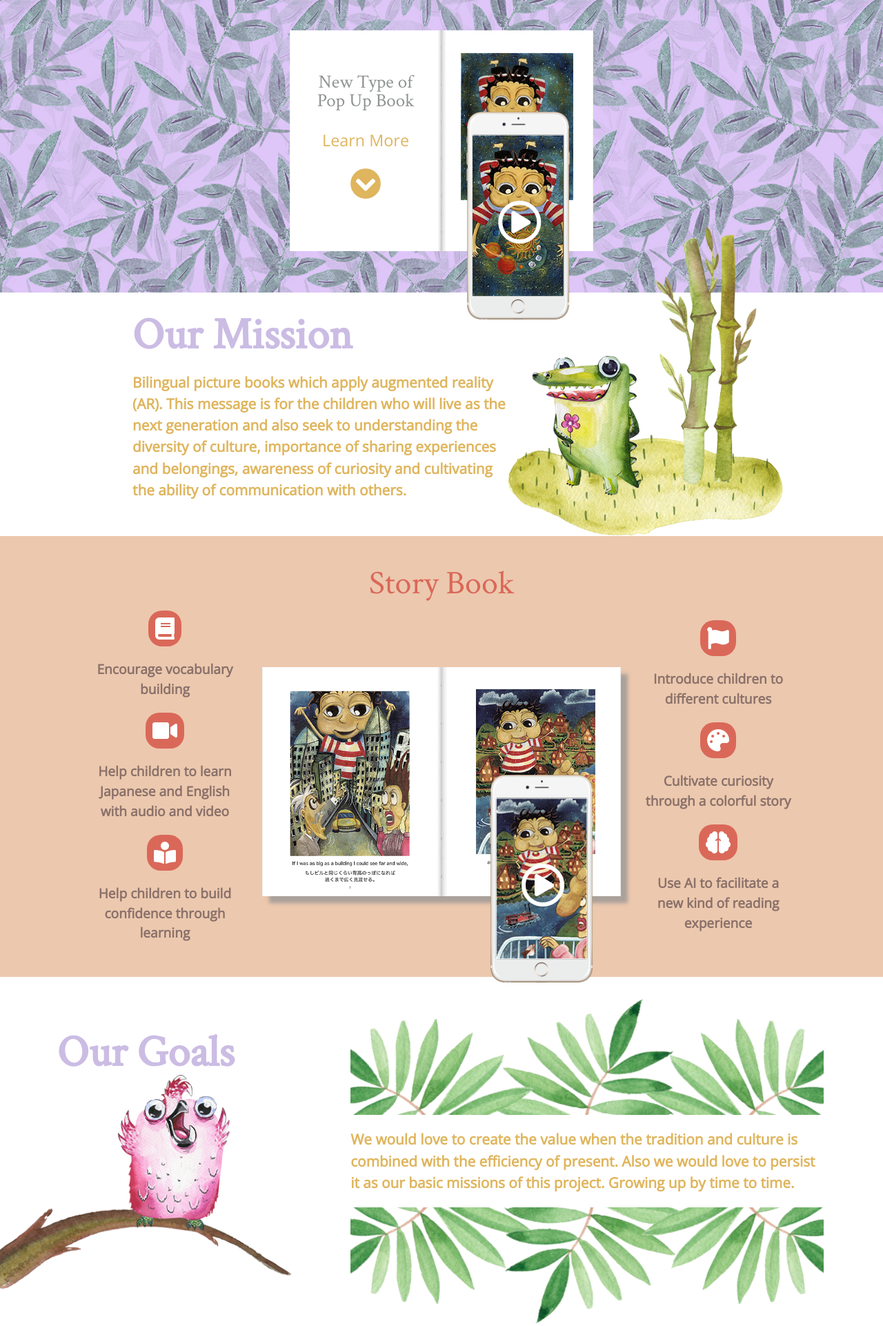
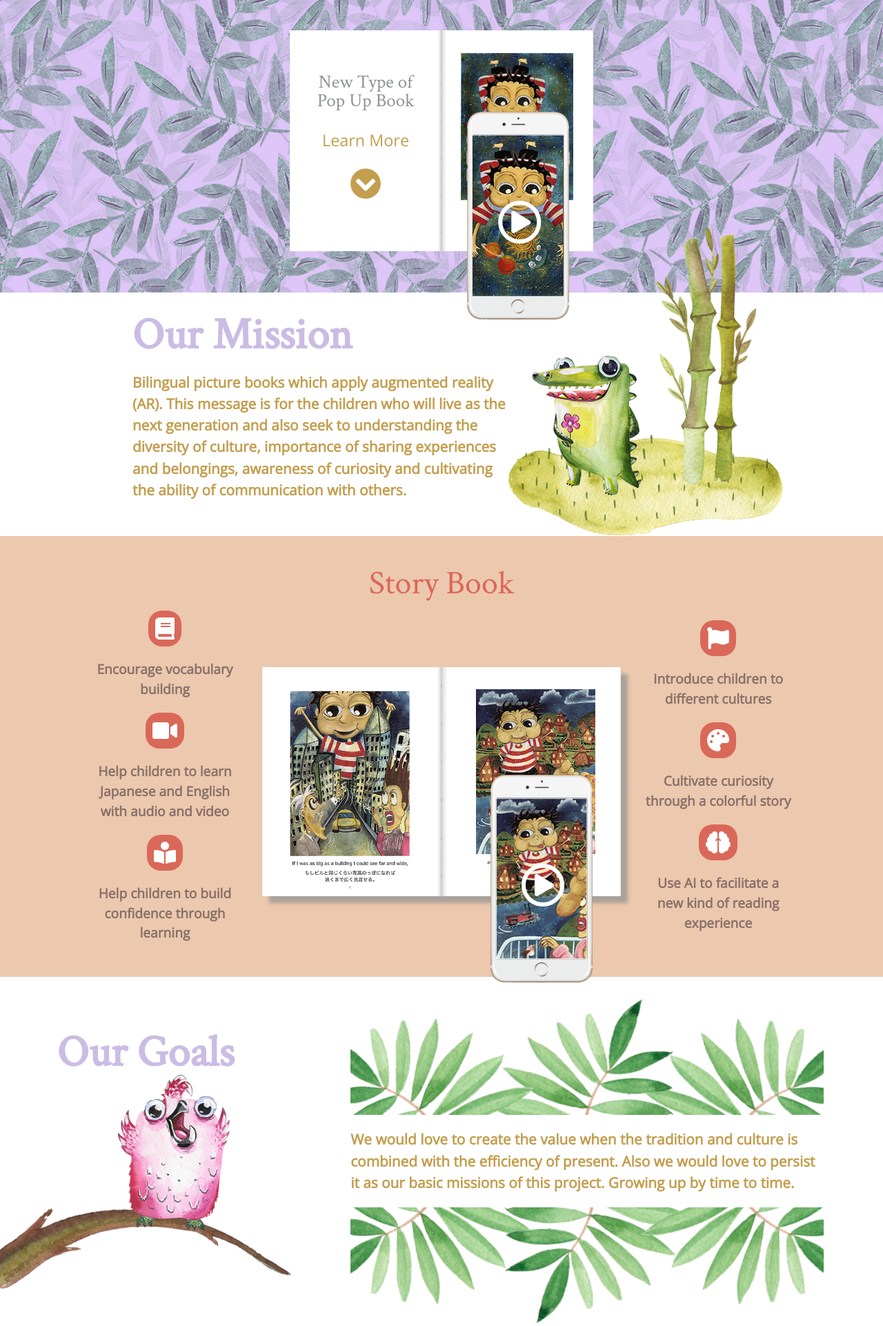
Before and after one commit to asingleton6/arbooks, a PHP site: page / in a window 1280 px wide. Shown: the part 76-1998 px from the top of the page at 69% size. Run offline with PHP 8.4, Linux system fonts and the light colour scheme; some libraries are stand-ins or nearby versions.

Commit message:
Made the gold text dark to make it more legible.

```diff
--- a/css/style.css
+++ b/css/style.css
@@ -3,7 +3,7 @@
 }
 
 .gold-text {
-  color: #dfb55d;
+  color: #c39e4f;
 }
 
 .purple-text {
@@ -23,7 +23,7 @@
 }
 
 .gold-bg {
-  background-color: #b5962c;
+  background-color: #c39e4f;
 }
 
 .purple-bg {
```
